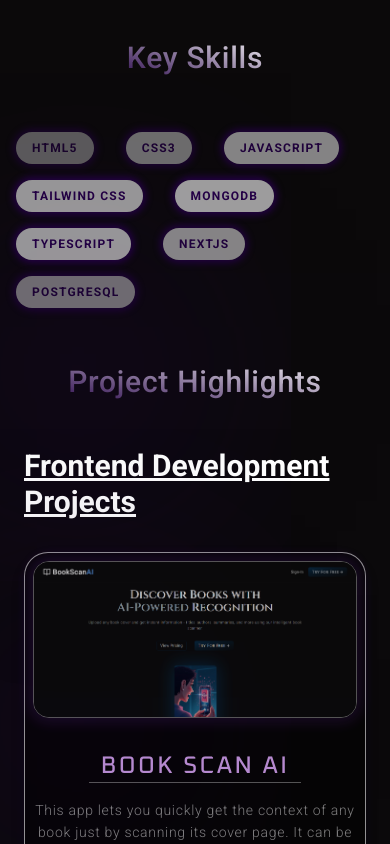
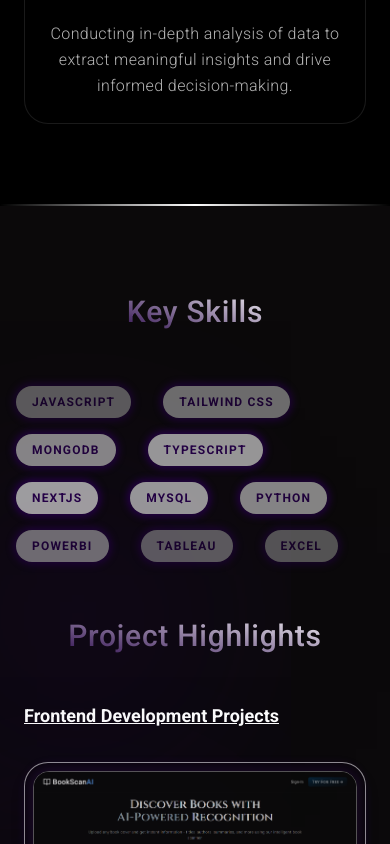
Before and after one commit to kartikscript/kartikdev, a Next.js app: page / in a window 390 px wide. Shown: the part 1760-2604 px from the top of the page. Built offline with nearby package versions, Linux system fonts and the light colour scheme.

Commit message:
responsive done

```diff
--- a/app/page.tsx
+++ b/app/page.tsx
@@ -14,7 +14,7 @@
 
 
   return (<>
-      <header id="Home" className="relative  bg-cover bg-black h-[70vh] sm:h-screen flex items-end justify-center overflow-hidden">
+      <header id="Home" className="relative  bg-cover bg-black  h-screen flex items-end justify-center overflow-hidden">
         <Blob bottom="-30%" left="50%"/>
         <Blob top="-20%" left="50%"/>
         <BackgroundBeams/>
@@ -72,7 +72,7 @@
       </section>
       <div className="w-[100%] h-[2px] bg-black bg-gradient-to-r from-transparent via-white to-transparent "/>
 
-       <section id='Contact' className="relative h-[80vh] sm:h-screen overflow-hidden bg-primary-100/30 dark:bg-black py-10 px-6">
+       <section id='Contact' className="relative h-screen overflow-hidden bg-primary-100/30 dark:bg-black py-10 px-6">
           <Blob left="10%" top="-20%"/>
           <Blob left="30%" top="-20%"/>
           <Blob left="60%" top="-20%"/>
--- a/components/shared/Projects.tsx
+++ b/components/shared/Projects.tsx
@@ -21,7 +21,7 @@
   return (
       <div id='Projects' className='relative min-h-screen px-6 overflow-hidden'>
         <Title title='Project Highlights'/>
-        <h1 className='text-3xl font-bold text-white mb-8 underline'>Frontend Development Projects</h1>
+        <h1 className=' text-lg sm:text-3xl font-bold text-white mb-8 underline'>Frontend Development Projects</h1>
         <Blob left='20%' top='10%'/>
         <Blob right='50%' top='60%'/>
         <main className='relative z-10 grid grid-cols-1 md:grid-cols-2 lg:grid-cols-3 gap-8 xl:gap-12 *:rounded-3xl *:border *:border-white/70'>
@@ -62,7 +62,7 @@
           </Link>
         </main>
         <main className='mt-20'>
-          <h1 className='text-3xl font-bold text-white underline mb-6'>Data Analytics Projects</h1>
+          <h1 className='text-lg sm:text-3xl font-bold text-white underline mb-6'>Data Analytics Projects</h1>
           <section className='grid grid-cols-1 md:grid-cols-2    gap-4 xl:gap-12 *:rounded-3xl *:border *:border-white/70 py-4'>
             {
               analysisProjects.map(({id,description,link,title})=>{
--- a/components/shared/Techs.tsx
+++ b/components/shared/Techs.tsx
@@ -9,7 +9,7 @@
 
   const imgRef = useRef<HTMLDivElement|null>(null)
 
-  const texts=['HTML5','CSS3','JavaScript','Tailwind CSS','MongoDB','TypeScript','NextJS','PostgreSQL']
+  const texts=[ 'JavaScript', 'Tailwind CSS', 'MongoDB', 'TypeScript', 'NextJS', 'MYSQL', 'Python', 'PowerBI', 'Tableau', 'Excel']
 
   const {scrollYProgress} = useScroll({
     target:imgRef
```
